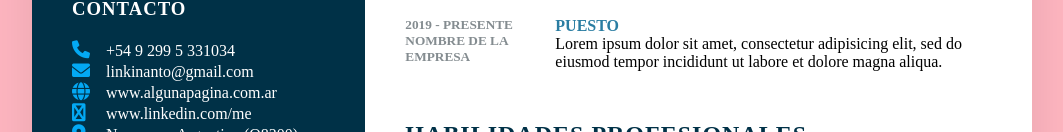
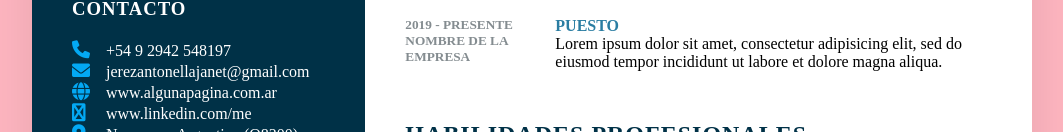
Before and after one commit to Aleko1610/plantilla-curriculum, a plain HTML site: page index.html in a window 1280 px wide. Shown: the part 463-595 px from the top of the page, without its empty margins (108-1171 px from the left). Drawn offline with Linux system fonts and the light colour scheme.

Commit message:
Add files via upload

```diff
--- a/index.html
+++ b/index.html
@@ -21,11 +21,11 @@
 				<ul>
 					<li>
 						<span class="icon"><i class="fa fa-phone" aria-hidden="true"></i></span>
-						<span class="text">+54 9 299 5 331034</span>
+						<span class="text">+54 9 2942 548197</span>
 					</li>
 					<li>
 						<span class="icon"><i class="fa fa-envelope" aria-hidden="true"></i></span>
-						<span class="text">linkinanto@gmail.com</span>
+						<span class="text">jerezantonellajanet@gmail.com</span>
 					</li>
 					<li>
 						<span class="icon"><i class="fa fa-globe" aria-hidden="true"></i></span>
```
